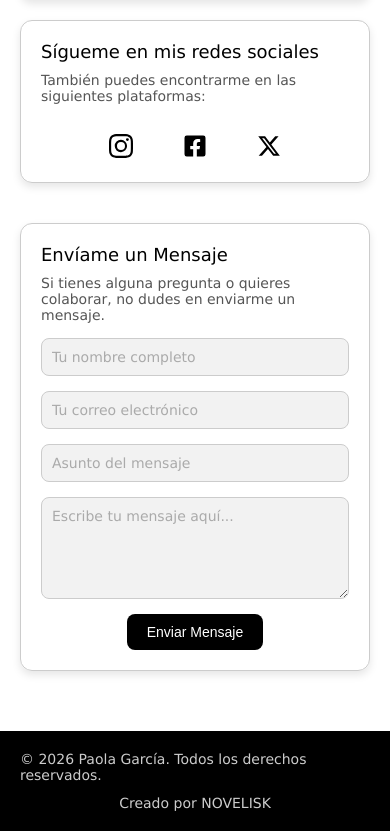
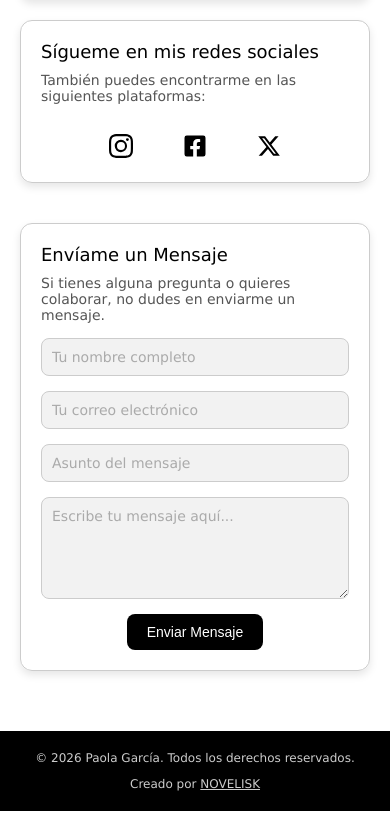
Before and after one commit to Novelisk/paola-webpage, a React app in the folder frontend/: page / in a window 390 px wide. Shown: the part 5573-6404 px from the top of the page. Built offline with nearby package versions, Linux system fonts and the light colour scheme; the HTML template or start-up script is replaced by a standard one.

Commit message:
Updated all the 640px breakpoints for up to 768px

```diff
--- a/frontend/src/assets/components/layout/Footer.css
+++ b/frontend/src/assets/components/layout/Footer.css
@@ -9,7 +9,8 @@
 }
 
 .footer__text {
-  font-size: 14px;
+  /* font-size: 14px; */
+  font-size: clamp(0.75rem, 1.5vw, 0.875rem);
   color: #ccc;
 }
 
@@ -24,3 +25,11 @@
   cursor: pointer;
   color: #fff;
 }
+
+/* Media Queries */
+
+@media (max-width: 768px) {
+  .footer__link {
+    text-decoration: underline;
+  }
+}
--- a/frontend/src/assets/components/layout/Header.css
+++ b/frontend/src/assets/components/layout/Header.css
@@ -60,7 +60,9 @@
   opacity: 0.7;
 }
 
-@media (max-width: 640px) {
+/* Media Queries */
+
+@media (max-width: 768px) {
   .header__hamburger {
     display: block;
   }
--- a/frontend/src/assets/sections/About.css
+++ b/frontend/src/assets/sections/About.css
@@ -72,7 +72,9 @@
   color: #555;
 }
 
-@media (max-width: 640px) {
+/* Media Queries */
+
+@media (max-width: 768px) {
   .about {
     grid-template-columns: 1fr;
     padding: 20px;
--- a/frontend/src/assets/sections/Contact.css
+++ b/frontend/src/assets/sections/Contact.css
@@ -203,7 +203,8 @@
 }
 
 /* Media Queries */
-@media (max-width: 640px) {
+
+@media (max-width: 768px) {
   .contact {
     padding: 20px;
     padding-top: 40px;
--- a/frontend/src/assets/sections/Gallery.css
+++ b/frontend/src/assets/sections/Gallery.css
@@ -57,7 +57,9 @@
   cursor: pointer;
 }
 
-@media (max-width: 640px) {
+/* Media Queries */
+
+@media (max-width: 768px) {
   .gallery {
     padding: 20px;
     padding-top: 10px;
--- a/frontend/src/assets/sections/Projects.css
+++ b/frontend/src/assets/sections/Projects.css
@@ -175,7 +175,9 @@
   font-style: italic;
 }
 
-@media (max-width: 640px) {
+/* Media Queries */
+
+@media (max-width: 768px) {
   .projects {
     padding: 20px;
     padding-top: 20px;
```
